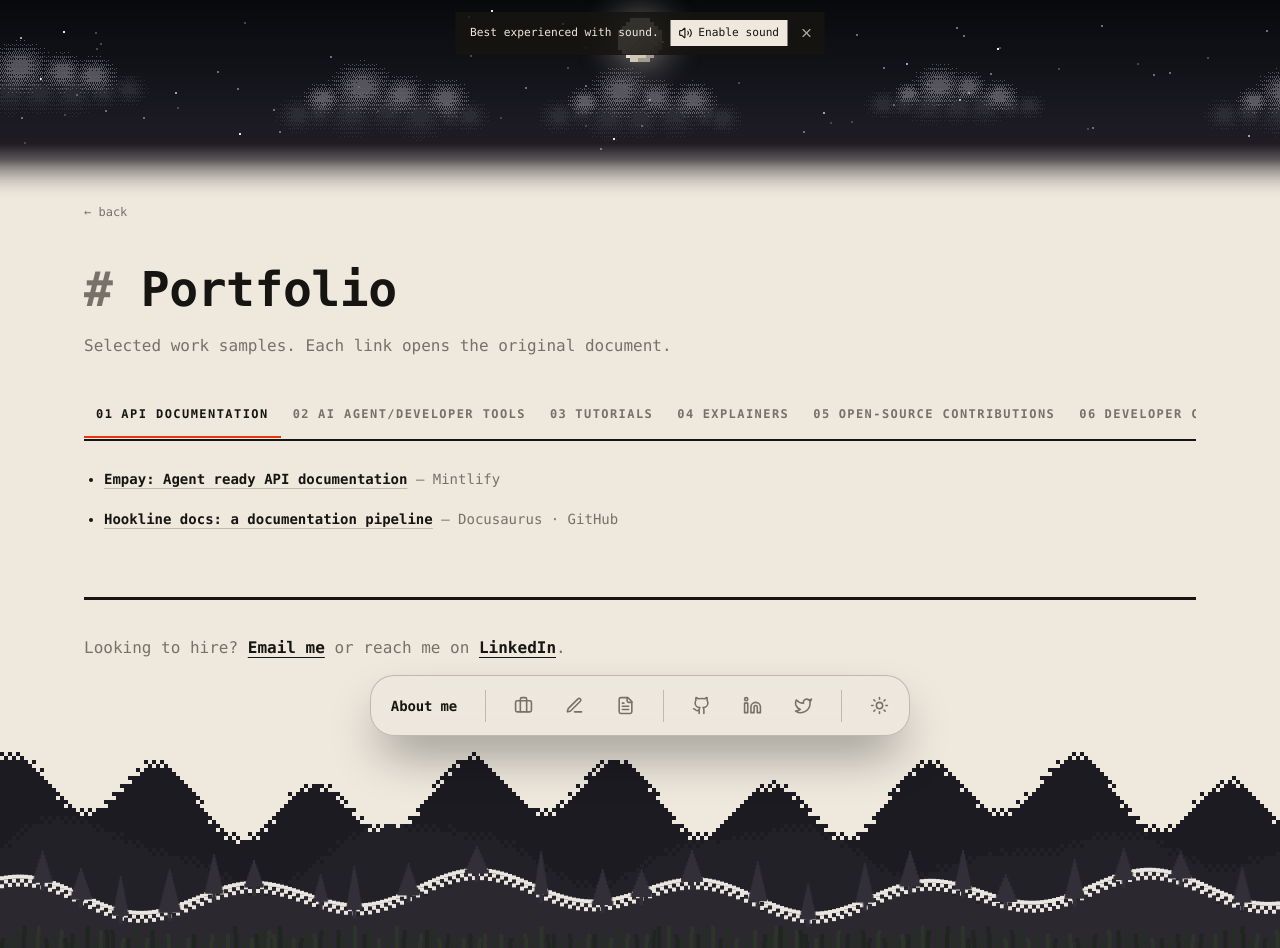
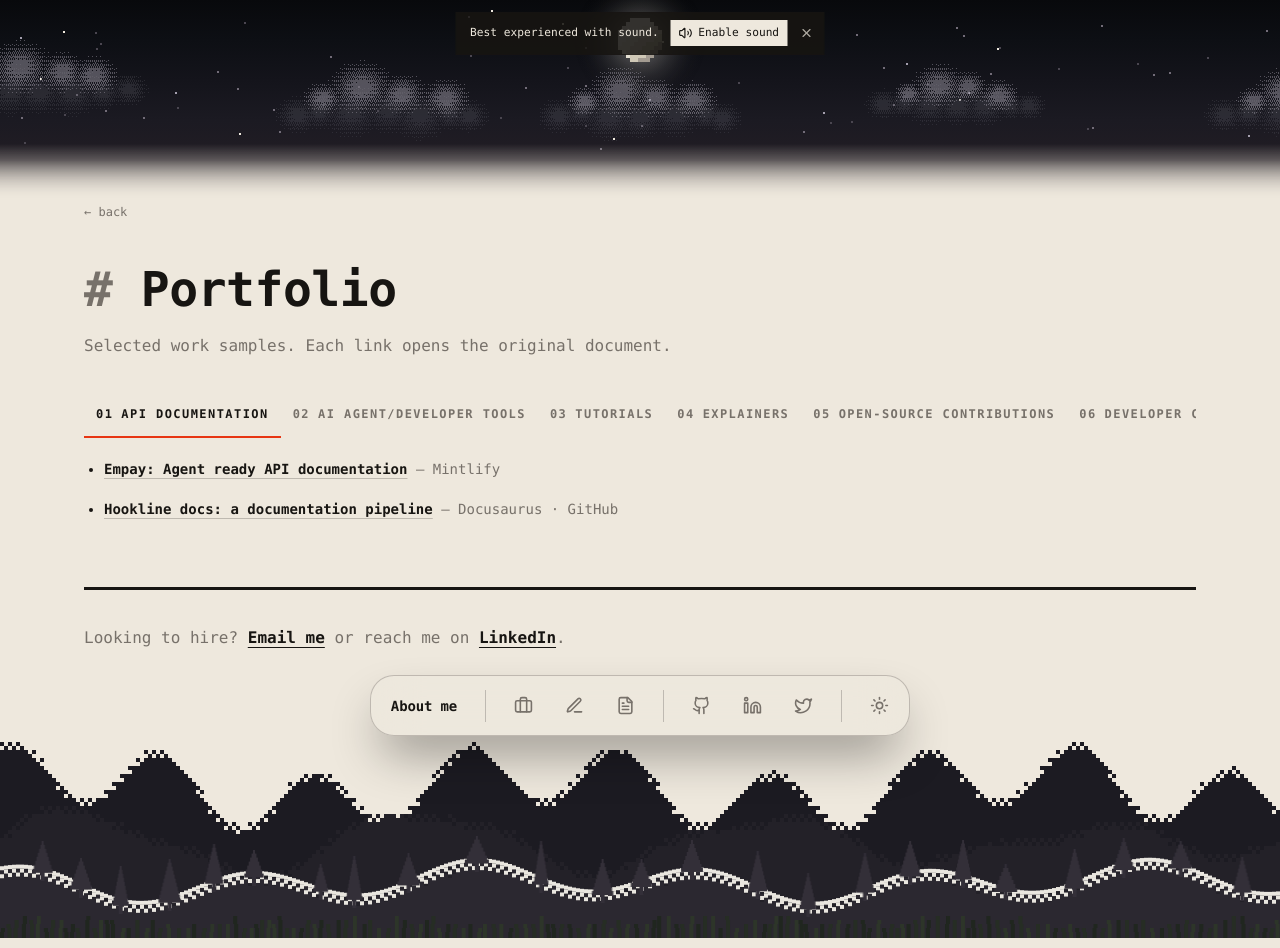
Before and after one commit to manueldezman/Portfolio-2, a Next.js app: page /portfolio in a window 1280 px wide. Built offline with nearby package versions, Linux system fonts and the light colour scheme.

Commit message:
fix(portfolio): align tab strip and panel start vertically

```diff
--- a/components/PortfolioTabs.tsx
+++ b/components/PortfolioTabs.tsx
@@ -31,7 +31,7 @@ export function PortfolioTabs({ tabs }: PortfolioTabsProps) {
   return (
     <div className="mt-8">
       <div
-        className="flex overflow-x-auto border-b-2 border-[var(--rule)] pb-px"
+        className="flex overflow-x-auto pb-px"
         role="tablist"
       >
         {tabs.map((tab, index) => {
@@ -72,7 +72,7 @@ export function PortfolioTabs({ tabs }: PortfolioTabsProps) {
           );
         })}
       </div>
-      <div className="mt-6">
+      <div className="mt-4">
         {tabs.map((tab) => (
           <div
             aria-labelledby={`tab-${tab.id}`}
```
